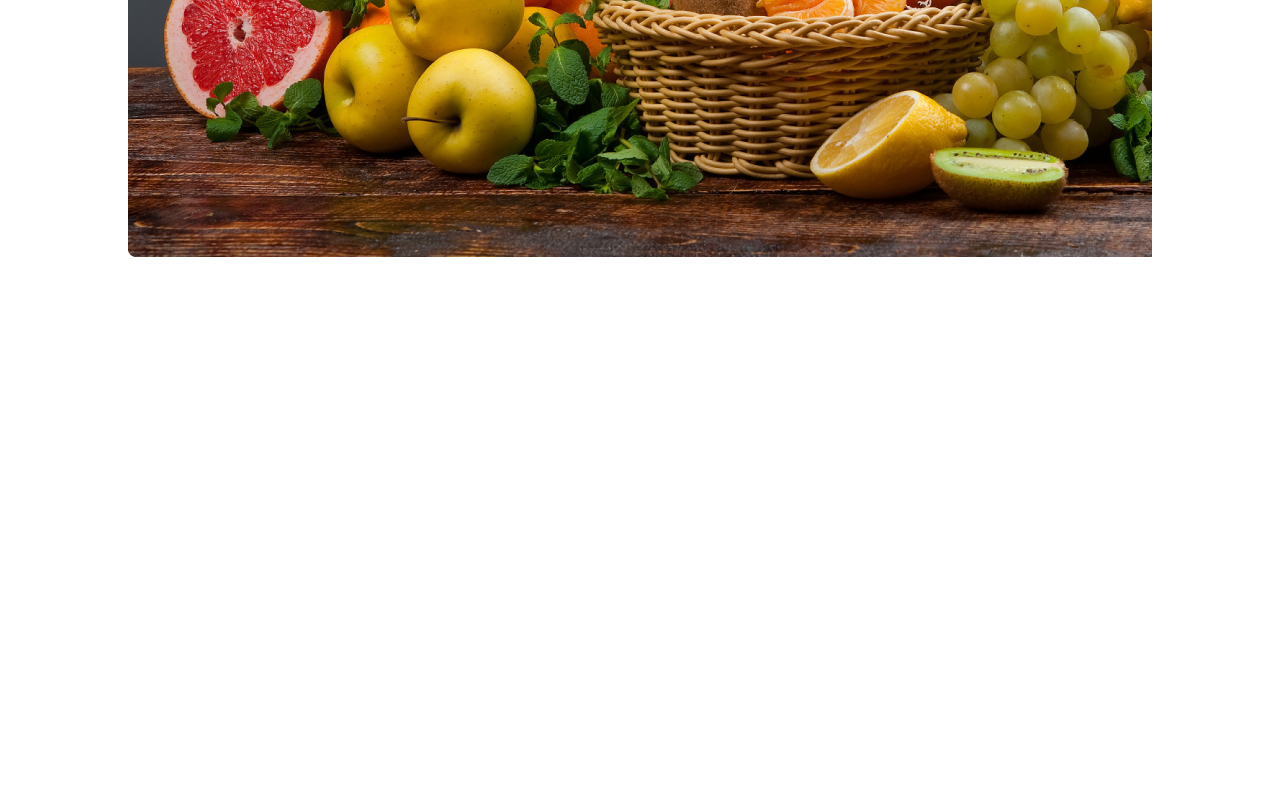
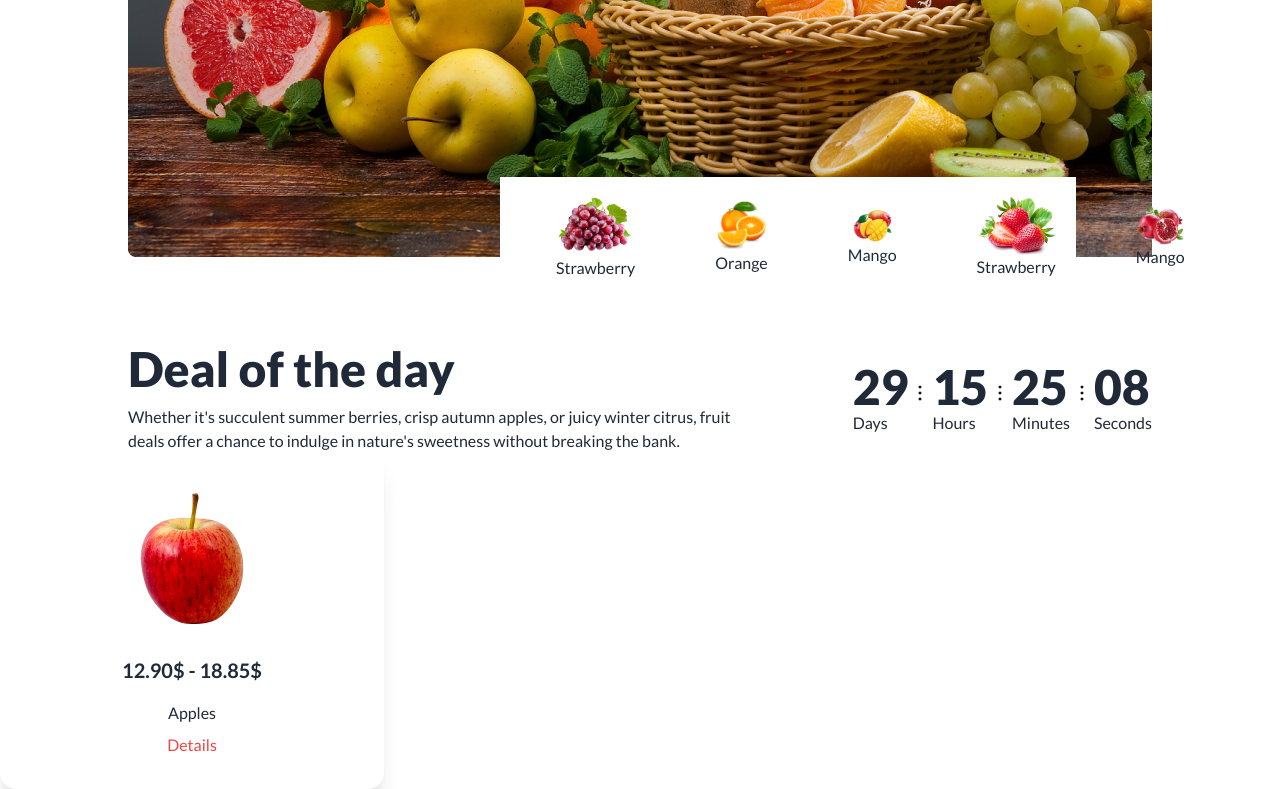
Before and after one commit to abid3115/Assignment-3, a plain HTML site: page index.html in a window 1280 px wide. Shown: the part 551-1340 px from the top of the page. Before the commit the page ends 808 px from the top, so only its background shows below. Drawn offline with nearby package versions, Linux system fonts and the light colour scheme; grey boxes are pictures that could not be loaded.

Commit message:
deal section added

```diff
--- a/index.html
+++ b/index.html
@@ -136,14 +136,102 @@
           <p class="text-xl font-medium text-white mt-0 mb-4">We supply highly quality organic products</p>
           <button class="btn bg-primary-button border-none text-white">Shop Now</button>
           <div class="absolute flex justify-between transform -translate-y-1/2 left-5 right-5 top-1/2">
-          <a href="#slide3" class="btn btn-circle">❮</a>
-          <a href="#slide1" class="btn btn-circle">❯</a>
+            <a href="#slide3" class="btn btn-circle">❮</a>
+            <a href="#slide1" class="btn btn-circle">❯</a>
           </div>
         </div>
       </div>
     </div>
+
+    <div class="flex items-center gap-20 -my-20 mx-[500px] p-14"
+      style="background-color: white; position: relative; height:15vh; width: 45vw; ">
+      <div>
+        <img src="./images/fruit1.png" alt="">
+        <p>Strawberry</p>
+      </div>
+      <div>
+        <img src="./images/fruit2.png" alt="">
+        <p>Orange</p>
+      </div>
+      <div>
+        <img src="./images/fruit3.png" alt="">
+        <p>Mango</p>
+      </div>
+      <div>
+        <img src="./images/fruit4.png" alt="">
+        <p>Strawberry</p>
+      </div>
+      <div>
+        <img src="./images/fruit5.png" alt="">
+        <p>Mango</p>
+      </div>
+    </div>
   </header>
   <main>
+    <!-- Deal of the day section -->
+    <section class="mt-32">
+      <div class="flex mx-32">
+        <div class="flex-1">
+          <h2 class="text-5xl font-extrabold mb-3">
+            Deal of the day
+          </h2>
+          <p class="font-medium">
+            Whether it's succulent summer berries, crisp autumn apples, or juicy winter citrus, fruit <br> deals offer a
+            chance to indulge in nature's sweetness without breaking the bank.
+          </p>
+        </div>
+        <div class="flex items-center justify-center">
+          <div>
+            <h2 class="text-5xl font-extrabold">29</h2>
+            <p class="font-medium">Days</p>
+          </div>
+          <div class="pb-3"><img src="./images/Frame.svg" alt=""></div>
+          <div>
+            <h2 class="text-5xl font-extrabold">15</h2>
+            <p class="font-medium">Hours</p>
+          </div>
+          <div class="pb-3"><img src="./images/Frame.svg" alt=""></div>
+          <div>
+            <h2 class="text-5xl font-extrabold">25</h2>
+            <p class="font-medium">Minutes</p>
+          </div>
+          <div class="pb-3"><img src="./images/Frame.svg" alt=""></div>
+          <div>
+            <h2 class="text-5xl font-extrabold">08</h2>
+            <p class="font-medium">Seconds</p>
+          </div>
+        </div>
+      </div>
+
+      <div>
+        <div class="card w-96 bg-base-100 shadow-xl">
+          <figure class="px-10 pt-10">
+            <img src="/images/fruit6.png" alt="..." />
+          </figure>
+          <div class="card-body items-center text-center">
+            <h2 class="card-title">12.90$ - 18.85$</h2>
+            <hr>
+            <p>Apples</p>
+            <div>
+                <!-- The button to open modal -->
+                <a href="#my_modal_8" class="text-red-500">Details</a>
+                <!-- Put this part before tag -->
+                <div class="modal" id="my_modal_8">
+                  <div class="modal-box">
+                    <div><img class="ml-44" src="./images/fruit6.png" alt=""></div>
+                    <h3 class="text-4xl font-extrabold pt-3">Apples</h3>
+                    <p class="py-4 text-center">Professional employees are there for you to pick the most amazing and fresh fruits.</p>
+                    <div class="modal-action flex-row items-center justify-center">
+                      <a href="#" class="btn text-red-500 border-red-500">Close</a>
+                      <a href="#" class="btn bg-primary-button text-white">Buy Now</a>
+                    </div>
+                  </div>
+                </div>
+            </div>
+          </div>
+        </div>
+      </div>
+    </section>
   </main>
   <footer>
 
```
Also changed, not shown: images/Frame.svg (added).
